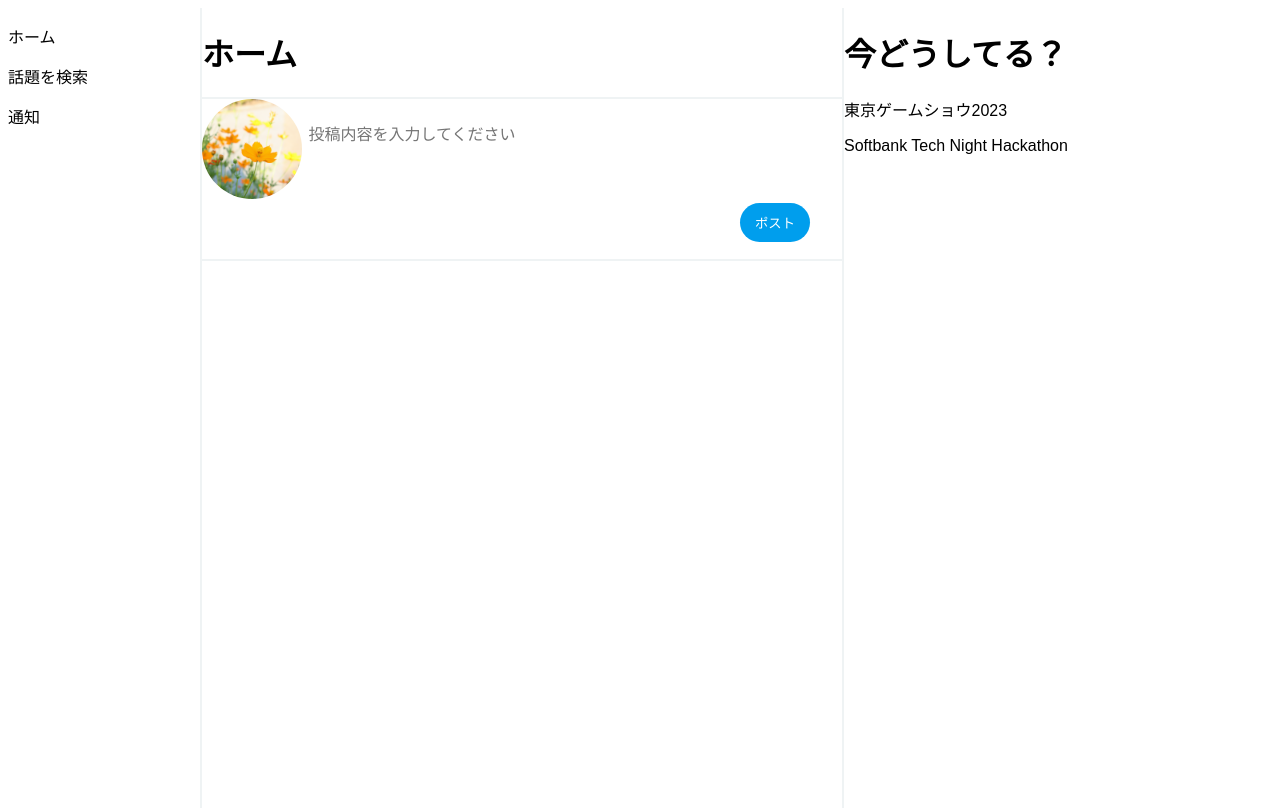
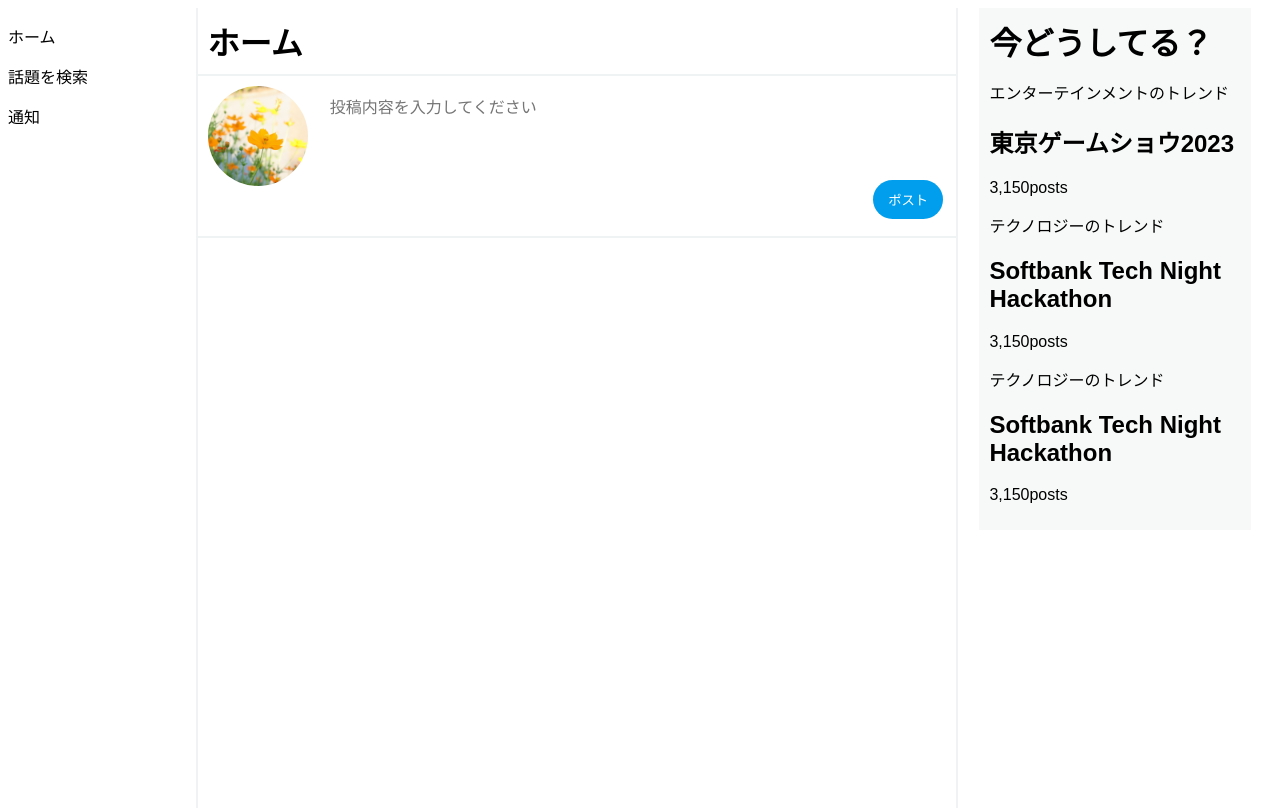
Before and after one commit to yuki810/Starters, a Python web app: template app/templates/index.html in a window 1280 px wide. Run offline with Jinja, Linux system fonts and the light colour scheme; the template is opened without the code that fills it, so the values that code supplies are empty.

Commit message:
modify front style

```diff
--- a/app/templates/index.html
+++ b/app/templates/index.html
@@ -3,7 +3,7 @@
 <head>
     <meta charset=”utf-8″>
     <title>SNS投稿</title>
-    <link rel="stylesheet" href="style.css" type="text/css">
+    <link rel="stylesheet" href="./style.css" type="text/css">
 </head>
 <body>
     <div id="tablecontents" class="backgrounditem">
@@ -12,11 +12,11 @@
         <p>通知</p>
     </div>
     <div id="timeline" class="backgrounditem">
-        <h1>ホーム</h1>
+        <h1 id="timelinetitle">ホーム</h1>
         <div id="post">
             <form method="POST" action="/post">
                 <!-- ユーザーアイコン -->
-                <img id="user-icon" src="IMG_2517.JPG" alt="ユーザーアイコン">
+                <img id="user-icon" src="./icon/IMG_2517.JPG" alt="ユーザーアイコン">
 
                 <!-- 投稿内容 -->
                 <textarea id="postinput" name="post_content" rows="4" cols="50" placeholder="投稿内容を入力してください"></textarea>
@@ -29,29 +29,64 @@
     </div>
 
     <div id="trend" class="backgrounditem">
-        <h1>今どうしてる？</h1>
-        <p>東京ゲームショウ2023</p>
-        <p>Softbank Tech Night Hackathon</p>
+        <div id="trendlist">
+            <h1 id="trendtitle">今どうしてる？</h1>
+            <div id="trends">
+                <div>
+                    <p>エンターテインメントのトレンド</p>
+                    <h2>東京ゲームショウ2023</h2>
+                    <p>3,150posts</p>
+                </div>
+                <div>
+                    <p>テクノロジーのトレンド</p>
+                    <h2>Softbank Tech Night Hackathon</h2>
+                    <p>3,150posts</p>
+                </div>
+                <div>
+                    <p>テクノロジーのトレンド</p>
+                    <h2>Softbank Tech Night Hackathon</h2>
+                    <p>3,150posts</p>
+                </div>
+            </div>
+        </div>
     </div>
 
-    {% if judge==True %}
-        <div class="overlay" id="overlay"></div>
-    {% endif %}
-
+    <!-- 警告メッセージ用 -->
+    <div class="overlay" id="overlay">
+        <div class="overlay" id="alert">
+            <p>別の言葉で表現してみよう</p>
+        </div>
+        <div class="overlay" id="advice">
+            <p>サービス名からの提案</p>
+            <p>「あいつとは相性が合わないんだけど、それが逆に面白い関係なんだよね」</p>
+        </div>
+    </div>
 </body>
 </html>
 
+<script src="https://code.jquery.com/jquery-3.6.0.min.js"></script>
 <script>
-    // Python関数の返り値に基づいてUIを変更するためのJavaScript
-    function updateUI(isTrue) {
-        if (isTrue) {
-            // 返り値がTrueの場合、半透明の背景を表示
-            document.getElementById('overlay').style.display = 'block';
-        } else {
-            // 返り値がFalseの場合、半透明の背景を非表示
-            document.getElementById('overlay').style.display = 'none';
-        }
-    }
+    $(document).ready(function () {
+        $("#postbutton").click(function () {
+            $.ajax({
+                url: "/check",
+                type: "POST",
+                data: { key: "value" },
+                success: function (data) {
+                    // バックエンドからの応答を処理するコード
+                    if (data) {
+                        // 返り値がTrueの場合、半透明の背景を表示
+                        document.getElementById('overlay').style.display = 'block';
 
-    updateUI({{isTrue}});
+                    } else {
+                        // 返り値がFalseの場合、半透明の背景を非表示
+                        document.getElementById('overlay').style.display = 'none';
+                    }
+                },
+                error: function (xhr, status, error) {
+                    console.error("Request error: " + error);
+                },
+            });
+        });
+    });
 </script>
--- a/app/templates/style.css
+++ b/app/templates/style.css
@@ -4,34 +4,28 @@ body {
     font-family: "San Francisco", Sans-Serif;
 }
 
-h1{
-    top: 30px;
-    left: 20px;
-}
-
-.backgrounditem {
+.backgrounditem{
     height: 100vh;
     float: left;
 }
 
+/* 左：メニュー */
 #tablecontents{
-    width: 15vw;
+    width: 15%;
     border-right: solid 2px #eff3f4;
+    box-sizing: border-box;
     text-align: left;
 
 }
 
+/* 中央：タイムライン */
 #timeline{
-    width: 50vw;
-
+    width: 60%;
 }
 
-#trend{
-    width: 20vw;
-    border-left: solid 2px #eff3f4;
-    text-align: left;
+#timelinetitle{
+    margin: 10px;
 }
-
 
 #post{
     width: 100%;
@@ -41,10 +35,13 @@ h1{
 }
 
 #user-icon {
+    position : relative;
     max-width: 100px; /* 最大幅を設定（必要に応じて調整） */
     max-height: 100px; /* 最大高さを設定（必要に応じて調整） */
-    width: auto;
-    height: auto;
+    width: 10vw;
+    height: 10vw;
+    top: 10px;
+    left: 10px;
     border-radius: 50%; /* 写真を丸く表示する場合、必要に応じて調整 */
 }
 
@@ -52,6 +49,9 @@ h1{
     border: none;
     outline: none;
     resize: none;
+    margin-left: 2vw;
+    width: 30vw;
+    height: 10vh;
     font-size: 12pt;
 }
 
@@ -64,8 +64,55 @@ h1{
     background-color: #009eed;
     color: #ffffff;
     padding: 10px 15px;
-    margin-right: 5%;
+    margin-right: 1vw;
     font-size: 10pt;
     border-radius: 9999px;
     border: none;
 }
+
+/* 右：トレンド欄 */
+#trend{
+    width: 25%;
+    border-left: solid 2px #eff3f4;
+    box-sizing: border-box;
+}
+
+#trendtitle{
+    margin: 0;
+}
+
+#trendlist{
+    width: 80%;
+    text-align: left;
+    background-color: #f7f9f9;
+    padding: 10px;
+    margin: 0 auto;
+    text-align: left;
+}
+
+/* アラート用 */
+.overlay {
+    position: fixed;
+    top: 0;
+    left: 0;
+    width: 100%;
+    height: 100%;
+    padding-top: 20vh;
+    display: none; /* 初めは非表示 */
+}
+
+#overlay {
+    background-color: rgba(0, 0, 0, 0.7); /* 半透明の黒色背景 */
+}
+
+#alert {
+    text-align: center;
+    color: #d23347;
+    font-size: 48px;
+}
+
+#advice {
+    padding: 20vw;
+    color: #cccccc;
+    font-size: 24px;
+}
```
Also changed, not shown: app/templates/icon/IMG_2517.JPG (renamed from app/templates/IMG_2517.JPG).
